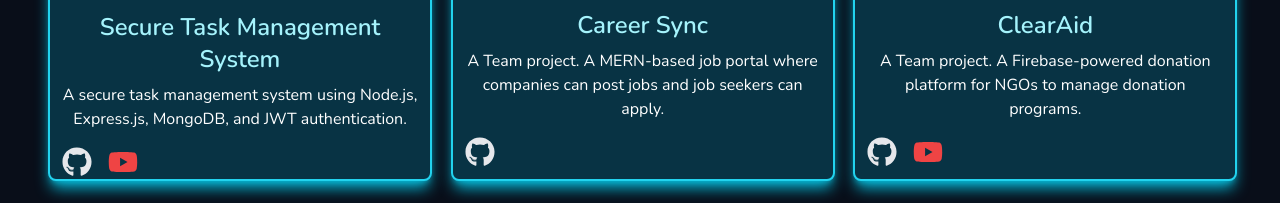
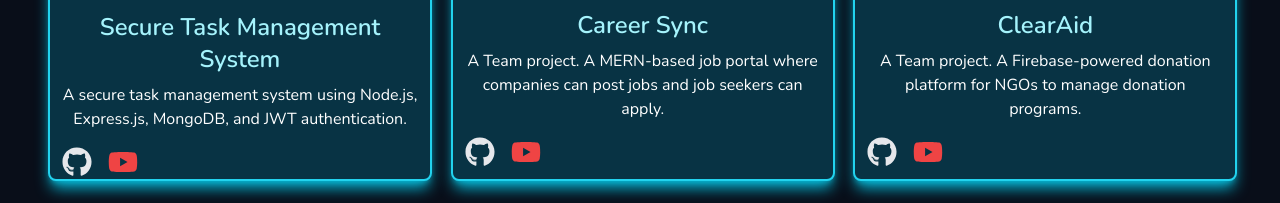
Before and after one commit to mihadcse/mihadcse.github.io, a React (Create React App) app: page / in a window 1280 px wide. Shown: the part 1700-1903 px from the top of the page. Built offline with nearby package versions, Linux system fonts and the light colour scheme.

Commit message:
Update the project link

```diff
--- a/src/pages/Projects.jsx
+++ b/src/pages/Projects.jsx
@@ -87,7 +87,7 @@ const Projects = () => {
       description: "A Team project. A MERN-based job portal where companies can post jobs and job seekers can apply.",
       link: "https://github.com/mihadcse/Career_Sync",
       image: "/career_sync.png",
-      video: "",
+      video: "https://youtu.be/kMB9uJOQhzA?si=l4K3d6rQZxx-jWg_",
     },
     {
       title: "ClearAid",
```
